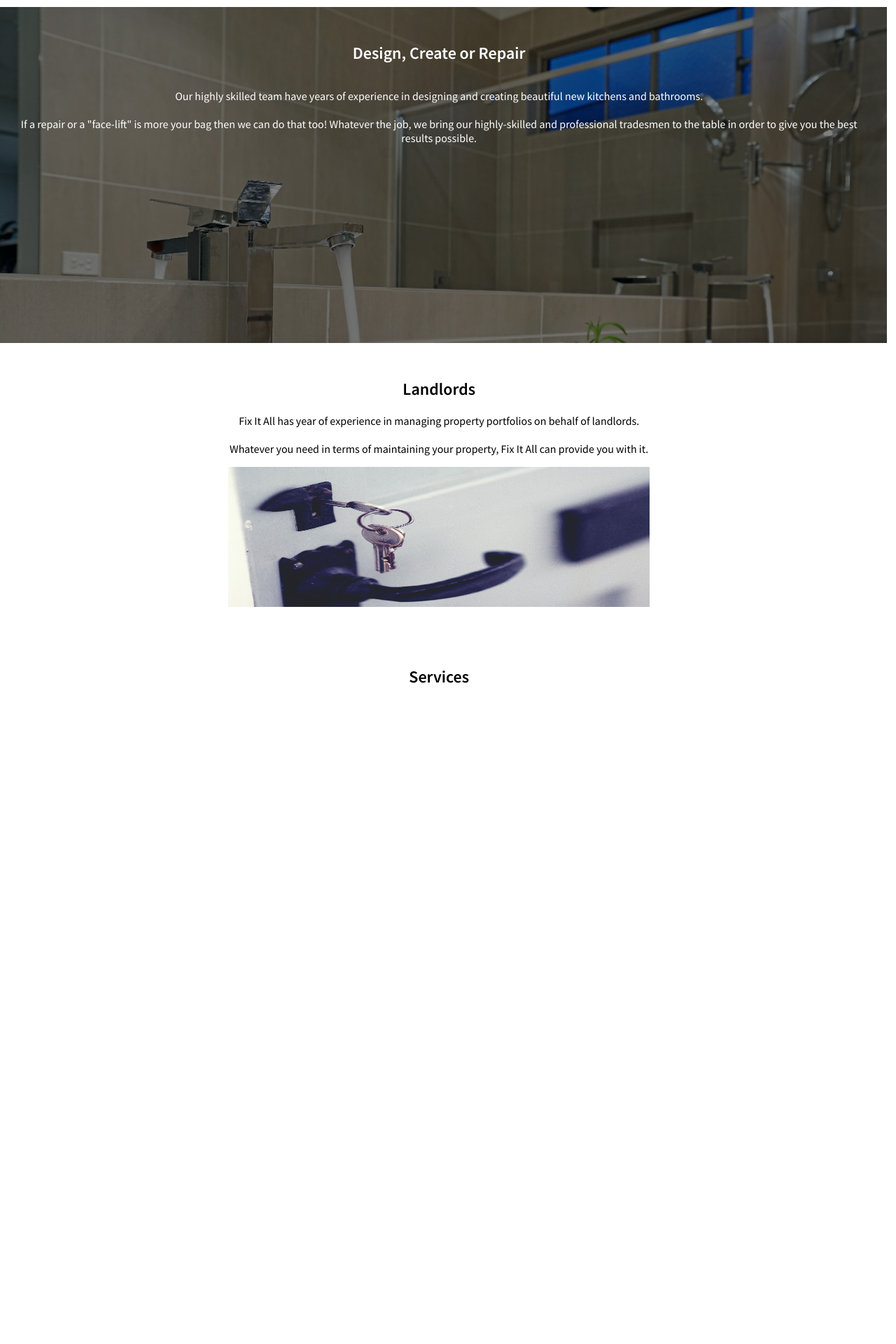
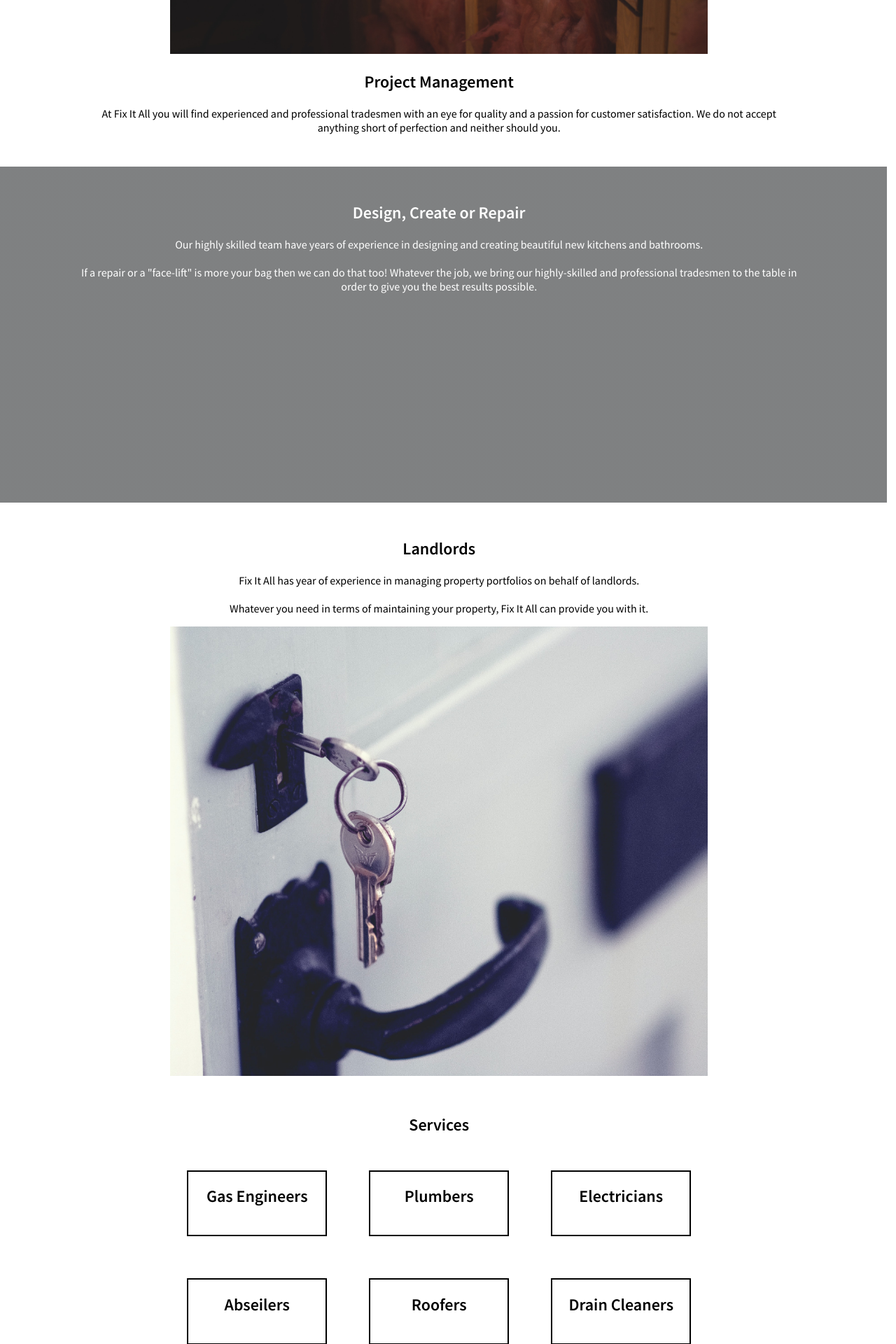
Before and after one commit to Selliott456/fix_it_all, a React (Create React App) app: page / in a window 1280 px wide. Shown: the part 1620-3540 px from the top of the page at 70% size. Before the commit the page ends 2651 px from the top, so only its background shows below. Built offline with nearby package versions, Linux system fonts and the light colour scheme.

Commit message:
services added

```diff
--- a/src/App.css
+++ b/src/App.css
@@ -44,12 +44,26 @@ body {
 }
 
 .repair {
-  width:30vw;
+  width:60vw;
+}
+.container {
+  width:80vw;
+  display: block;
+  margin-left: auto;
+  margin-right: auto;
+
+}
+.landlordContainer{
+  width:80vw;
+  display: block;
+  margin-left: auto;
+  margin-right: auto;
+
 }
 
 .generalRepairs {
   color: var(--background);
-  background-image: linear-gradient(rgba(0, 3, 5, 0.5), rgba(0, 3, 5, 0.5)), url("./images/bathroom_4.jpg");
+  background-image: linear-gradient(rgba(0, 3, 5, 0.5), rgba(0, 3, 5, 0.5));
   background-repeat: no-repeat;
   height: 60vh;
   background-size: 100%;
@@ -61,9 +75,22 @@ body {
 }
 
 .landlord {
-  width: 47vw;
-  height: 200px;
+  width: 60vw;
 }
 .main {
   padding: 30px;
 }
+.service-containers {
+  display: flex;
+  flex-direction: row;
+  justify-content: center;
+  flex-wrap: wrap;
+  align-items: center;
+  margin-left: 10%;
+  margin-right: 10%;
+}
+.service {
+  margin:30px;
+  width: 200px;
+  border: solid black 2px;
+}
--- a/src/components/About.jsx
+++ b/src/components/About.jsx
@@ -8,10 +8,9 @@ const Home = () => {
 
   return <div className="main" role="main">
     <h1>About</h1>
-    <h2>
-      Project Management
-    </h2>
-    <p>
+
+    <div className="container">
+    <p className="justify">
       Fix It All aim to provide you with home improvement and
       property management services without the headaches. You tell
       us what you need, we make it happen. No nonsense. No fuss. From
@@ -19,16 +18,17 @@ const Home = () => {
       got you covered.
     </p>
     <img className="repair" alt="repair" src={repair}></img>
-    <img className="repair" alt="repair" src={repair2}></img>
-    <img className="repair" alt="repair" src={carpenter}></img>
-    <p>
+    <h2>
+      Project Management
+    </h2>
+    <p className="justify">
       At Fix It All you will find experienced
       and professional tradesmen with an eye for
       quality and a passion for customer satisfaction.
       We do not accept anything short of perfection and
       neither should you.
     </p>
-
+    </div>
   </div>
 
 }
--- a/src/components/Generalrepairs.jsx
+++ b/src/components/Generalrepairs.jsx
@@ -3,8 +3,9 @@ import React from 'react'
 const Generalrepairs = () => {
 
   return <div className="generalRepairs" role="main">
+    <div className="container">
     <h2>Design, Create or Repair</h2>
-    <p>
+    <p className="justify">
       Our highly skilled team have years of experience
       in designing and creating beautiful new kitchens
       and bathrooms.
@@ -15,6 +16,7 @@ const Generalrepairs = () => {
       and professional tradesmen to the table in order to give you the
       best results possible.
     </p>
+    </div>
   </div>
 
 }
--- a/src/components/Landlords.jsx
+++ b/src/components/Landlords.jsx
@@ -7,7 +7,9 @@ const Landlords = () => {
 
 return <div className="main" role="main">
   <h2>Landlords</h2>
-  <p>
+  <div className="landlordContainer">
+
+  <p className="justify">
     Fix It All has year of experience in managing
     property portfolios on behalf of landlords.
     <br></br>
@@ -17,6 +19,7 @@ return <div className="main" role="main">
   </p>
 <img alt="landlord" className="landlord" src={landlord}></img>
 </div>
+</div>
 
 }
 
--- a/src/components/Services.jsx
+++ b/src/components/Services.jsx
@@ -1,9 +1,51 @@
 import React from 'react'
 
 const Services = () => {
-return <div className="main">
-<h2>Services</h2>
-</div>
+  return <div className="container">
+    <h2>Services</h2>
+    <section className="service-containers">
+      <div className="service">
+        <h1>Gas Engineers</h1>
+        <img></img>
+      </div>
+      <div className="service">
+        <h1>Plumbers</h1>
+        <img></img>
+      </div>
+      <div className="service">
+        <h1>Electricians</h1>
+        <img></img>
+      </div>
+      <div className="service">
+        <h1>Abseilers</h1>
+        <img></img>
+      </div>
+      <div className="service">
+        <h1>Roofers</h1>
+        <img></img>
+      </div>
+      <div className="service">
+        <h1>Drain Cleaners</h1>
+        <img></img>
+      </div>
+      <div className="service">
+        <h1>Domestic Cleaners</h1>
+        <img></img>
+      </div>
+      <div className="service">
+        <h1>Painters and Decorators</h1>
+        <img></img>
+      </div>
+      <div className="service">
+        <h1>General Maintenance</h1>
+        <img></img>
+      </div>
+      <div className="service">
+        <h1>Household Waste Removers</h1>
+        <img></img>
+      </div>
+    </section>
+  </div>
 }
 
 export default Services
```
